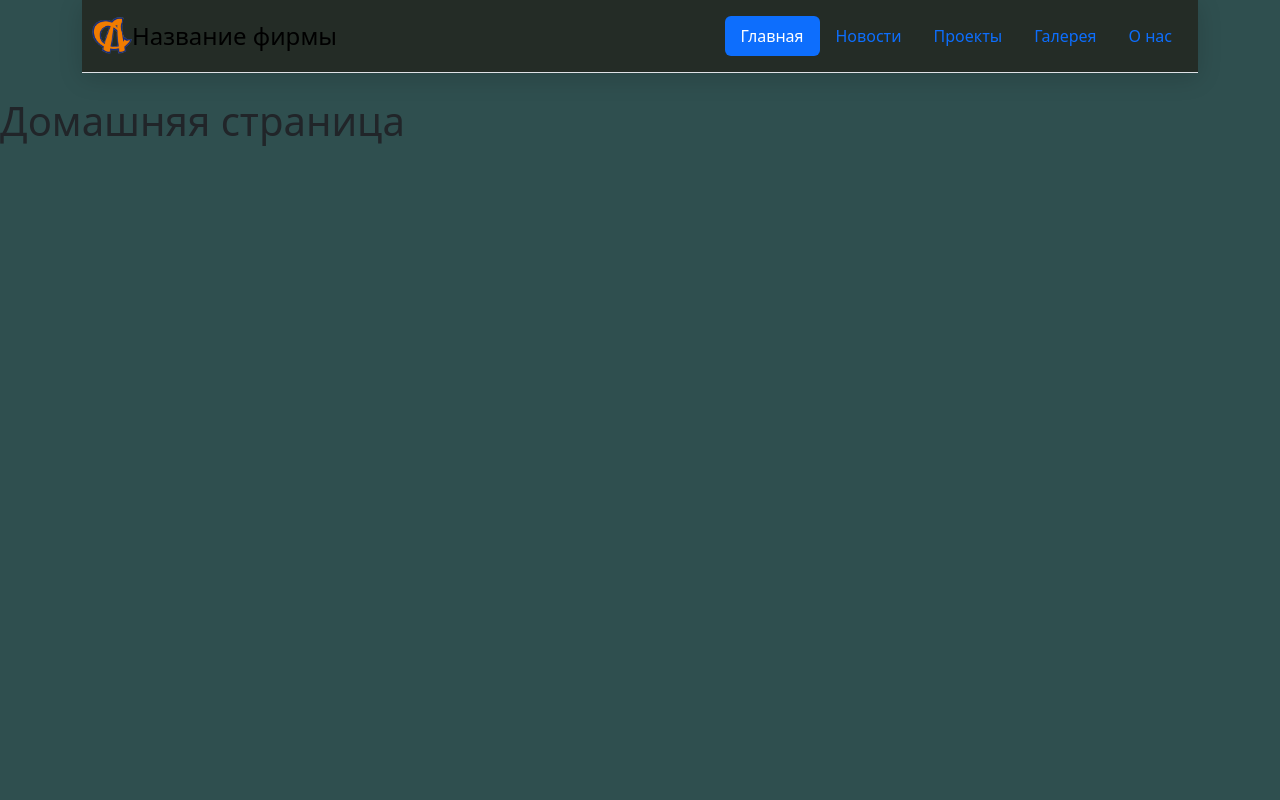
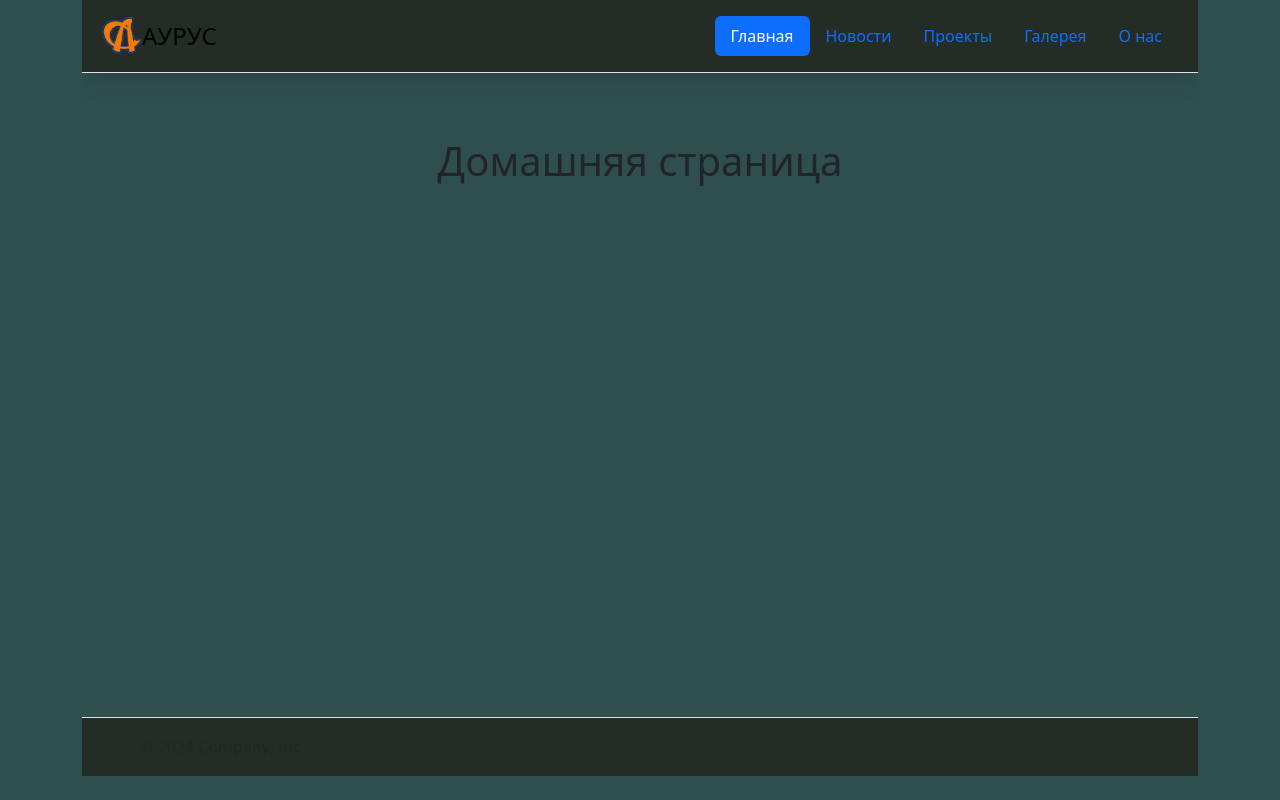
Before and after one commit to Asteel7nd/Python_Flask, a Flask app: page / in a window 1280 px wide. Run offline with Flask 3, Linux system fonts and the light colour scheme.

Commit message:
Последние изменения

```diff
--- a/static/css/main.css
+++ b/static/css/main.css
@@ -1,11 +1,12 @@
 /* HEADER */
 
-header {
+header{
     position: sticky;
-    padding: 10px;
+    top: 0;
+    padding: 20px;
     z-index: 1000;
     background-color: #242c26;
-    -webkit-box-shadow: 0 5px 25px rgba(0, 0, 0, 0.15);
+    -webkit-box-shadow: 0 5px 25px rgba(14, 4, 4, 0.15);
         box-shadow: 0 5px 25px rgba(0, 0, 0, 0.15);
 }
 
@@ -18,4 +19,27 @@ header {
 
 body{
     background-color: darkslategray;
+    margin: 0;
 }
+
+.page {
+    overflow: hidden;
+    display: flex;
+    flex-direction: column;
+    min-height: 100vh;
+}
+
+.content {
+    max-width: 800px;
+    margin: 0 auto;
+    padding: 40px 20px;
+
+    flex: 1 1 auto;
+}
+
+/* FOOTER */
+
+footer{
+    padding: 20px;
+    background-color: #242c26;
+}
--- a/templates/base.html
+++ b/templates/base.html
@@ -12,12 +12,12 @@
     </head>
     <body>
       <div class="container">
+        <div class="page">
           <header class="d-flex flex-wrap justify-content-center py-3 mb-4 border-bottom">
                 <a href="/" class="d-flex align-items-center mb-3 mb-md-0 me-md-auto link-body-emphasis text-decoration-none" width=10>
                   <img class="header_logo" src="{{url_for('static', filename='image/logo.png')}}" alt="logo">
-                  <span class="fs-4">Название фирмы</span>
+                  <span class="fs-4">АУРУС</span>
                 </a>
-
                   <ul class="nav nav-pills">
                    <li class="nav-item"><a href="{{ url_for('home') }}" class="nav-link active" aria-current="page">Главная</a></li>
                    <li class="nav-item"><a href="{{ url_for('news') }}" class="nav-link">Новости</a></li>
@@ -26,8 +26,25 @@
                    <li class="nav-item"><a href="{{ url_for('about') }}" class="nav-link">О нас</a></li>
                   </ul>
           </header>
+              <main class="content">
+                {% block body %}{% endblock %}
+              </main>
+            <footer class="d-flex flex-wrap justify-content-between align-items-center py-3 my-4 border-top">
+              <div class="col-md-4 d-flex align-items-center">
+                <a href="/" class="mb-3 me-2 mb-md-0 text-body-secondary text-decoration-none lh-1">
+                  <svg class="bi" width="30" height="24"><use xlink:href="#bootstrap"></use></svg>
+                </a>
+                <span class="mb-3 mb-md-0 text-body-secondary">© 2024 Company, Inc</span>
               </div>
-        {% block body %}{% endblock %}
+
+              <ul class="nav col-md-4 justify-content-end list-unstyled d-flex">
+                <li class="ms-3"><a class="text-body-secondary" href="#"><svg class="bi" width="24" height="24"><use xlink:href="#twitter"></use></svg></a></li>
+                <li class="ms-3"><a class="text-body-secondary" href="#"><svg class="bi" width="24" height="24"><use xlink:href="#instagram"></use></svg></a></li>
+                <li class="ms-3"><a class="text-body-secondary" href="#"><svg class="bi" width="24" height="24"><use xlink:href="#facebook"></use></svg></a></li>
+              </ul>
+            </footer>
+         </div>
+      </div>
       <script src="" async defer></script>
     </body>
 </html>
```
Lines whose indentation alone changed are shown as unchanged.
